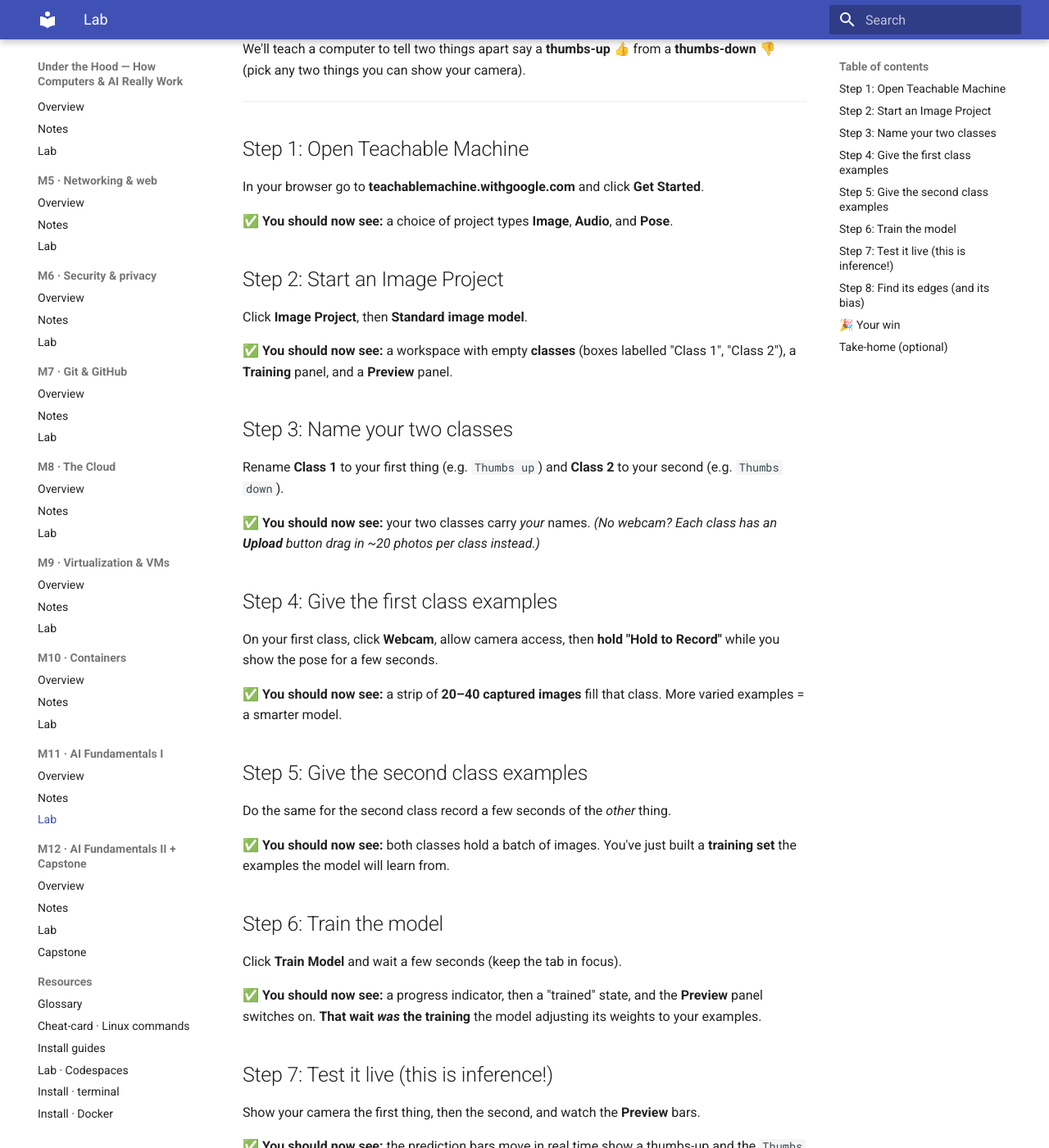
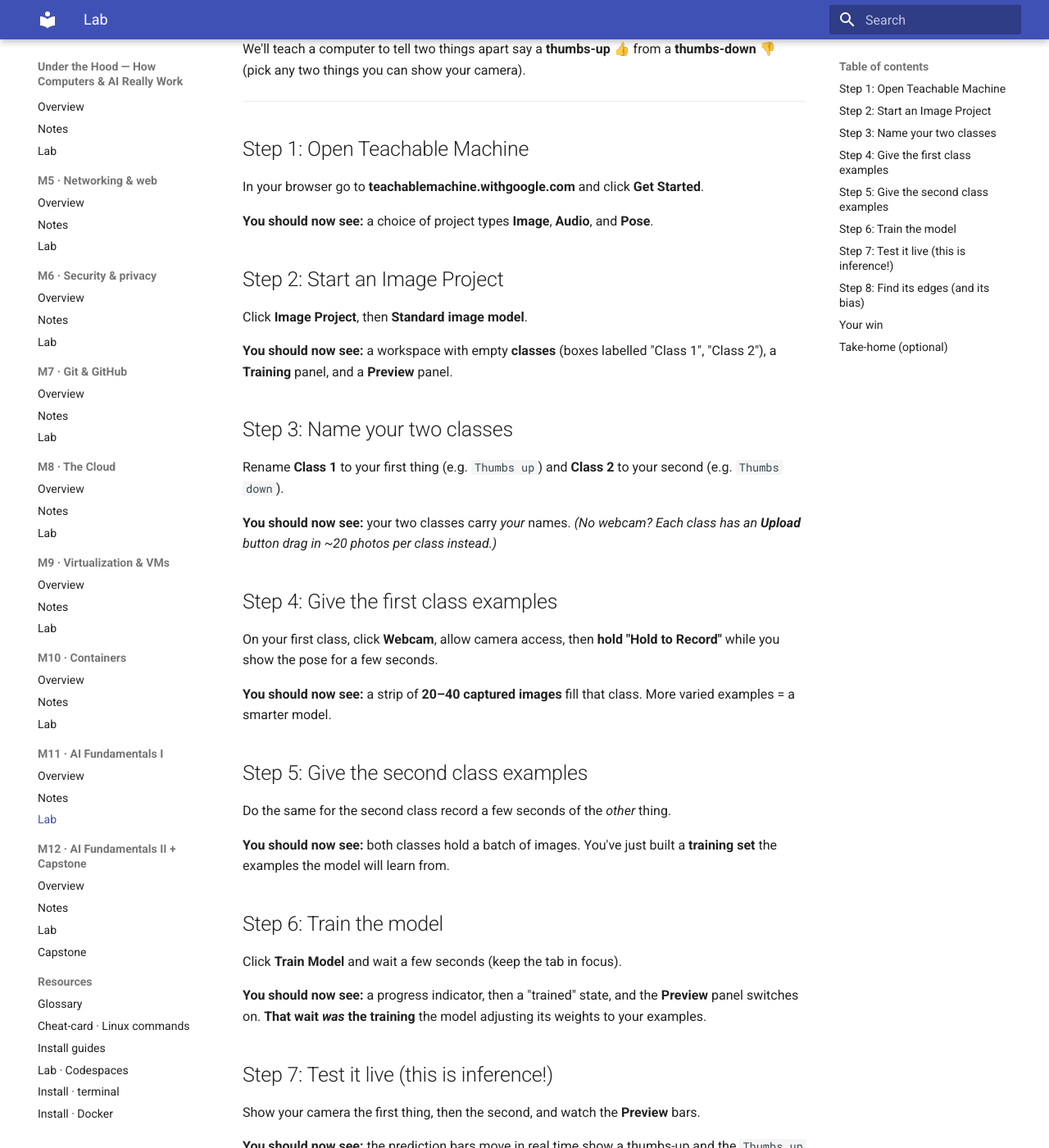
Before and after one commit to ThinkTechConsultingLLC/under-the-hood-course, an MkDocs documentation site: the page built from docs/m11-ai-fundamentals-1/lab/lab.md, in a window 1280 px wide and 1400 px high, scrolled down 334 px. Shown: the whole window at 82% size. Built offline with MkDocs 1.6.1 and Material for MkDocs 9.7.7, drawn with Linux system fonts in a browser that asks for light colours.

Commit message:
Clean up lab instructions formatting
Removed checkmarks from instructions and adjusted formatting.

```diff
--- a/docs/m11-ai-fundamentals-1/lab/lab.md
+++ b/docs/m11-ai-fundamentals-1/lab/lab.md
@@ -16,47 +16,47 @@
 ## Step 1: Open Teachable Machine
 In your browser go to **teachablemachine.withgoogle.com** and click **Get Started**.
 
-✅ **You should now see:** a choice of project types **Image**, **Audio**, and **Pose**.
+**You should now see:** a choice of project types **Image**, **Audio**, and **Pose**.
 
 ## Step 2: Start an Image Project
 Click **Image Project**, then **Standard image model**.
 
-✅ **You should now see:** a workspace with empty **classes** (boxes labelled "Class 1", "Class 2"), a **Training** panel, and a **Preview** panel.
+**You should now see:** a workspace with empty **classes** (boxes labelled "Class 1", "Class 2"), a **Training** panel, and a **Preview** panel.
 
 ## Step 3: Name your two classes
 Rename **Class 1** to your first thing (e.g. `Thumbs up`) and **Class 2** to your second (e.g. `Thumbs down`).
 
-✅ **You should now see:** your two classes carry *your* names.
+**You should now see:** your two classes carry *your* names.
 *(No webcam? Each class has an **Upload** button drag in ~20 photos per class instead.)*
 
 ## Step 4: Give the first class examples
 On your first class, click **Webcam**, allow camera access, then **hold "Hold to Record"** while you show the pose for a few seconds.
 
-✅ **You should now see:** a strip of **20–40 captured images** fill that class. More varied examples = a smarter model.
+**You should now see:** a strip of **20–40 captured images** fill that class. More varied examples = a smarter model.
 
 ## Step 5: Give the second class examples
 Do the same for the second class record a few seconds of the *other* thing.
 
-✅ **You should now see:** both classes hold a batch of images. You've just built a **training set** the examples the model will learn from.
+**You should now see:** both classes hold a batch of images. You've just built a **training set** the examples the model will learn from.
 
 ## Step 6: Train the model
 Click **Train Model** and wait a few seconds (keep the tab in focus).
 
-✅ **You should now see:** a progress indicator, then a "trained" state, and the **Preview** panel switches on. **That wait *was* the training** the model adjusting its weights to your examples.
+**You should now see:** a progress indicator, then a "trained" state, and the **Preview** panel switches on. **That wait *was* the training** the model adjusting its weights to your examples.
 
 ## Step 7: Test it live (this is inference!)
 Show your camera the first thing, then the second, and watch the **Preview** bars.
 
-✅ **You should now see:** the prediction bars move in real time show a thumbs-up and the `Thumbs up` bar jumps toward 100%; switch and it flips. **Every guess is inference** the trained model deciding about something new, live.
+**You should now see:** the prediction bars move in real time show a thumbs-up and the `Thumbs up` bar jumps toward 100%; switch and it flips. **Every guess is inference** the trained model deciding about something new, live.
 
 ## Step 8: Find its edges (and its bias)
 Show it something you **didn't** train on, or test in different lighting/background from your examples.
 
-✅ **You should now see:** the bars wobble or guess confidently *wrong*. The lesson: **a model only knows what you taught it** and if your examples were narrow or lopsided, so is the model. That's **bias**, live.
+**You should now see:** the bars wobble or guess confidently *wrong*. The lesson: **a model only knows what you taught it** and if your examples were narrow or lopsided, so is the model. That's **bias**, live.
 
 ----------------------------------------------------------------------------------------------
 
-## 🎉 Your win
+## Your win
 You trained your own AI from examples and watched it **learn** (training) and **predict** live (inference) and saw firsthand how its examples (and their bias) shape what it can do.
 
 **Post it to the chat wins board:** *"I trained an AI to tell ___ from ___ and fooled it with ___! 🎉"*
```
